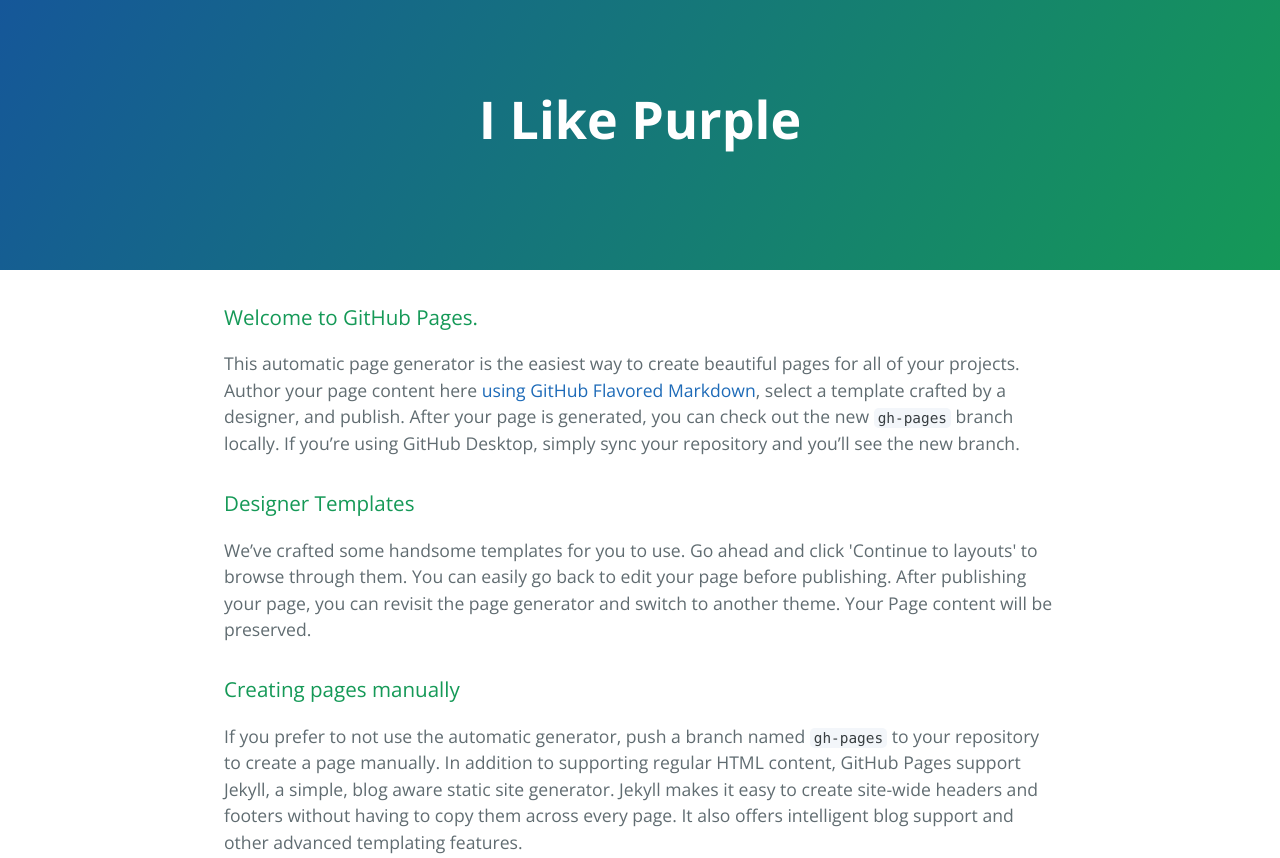
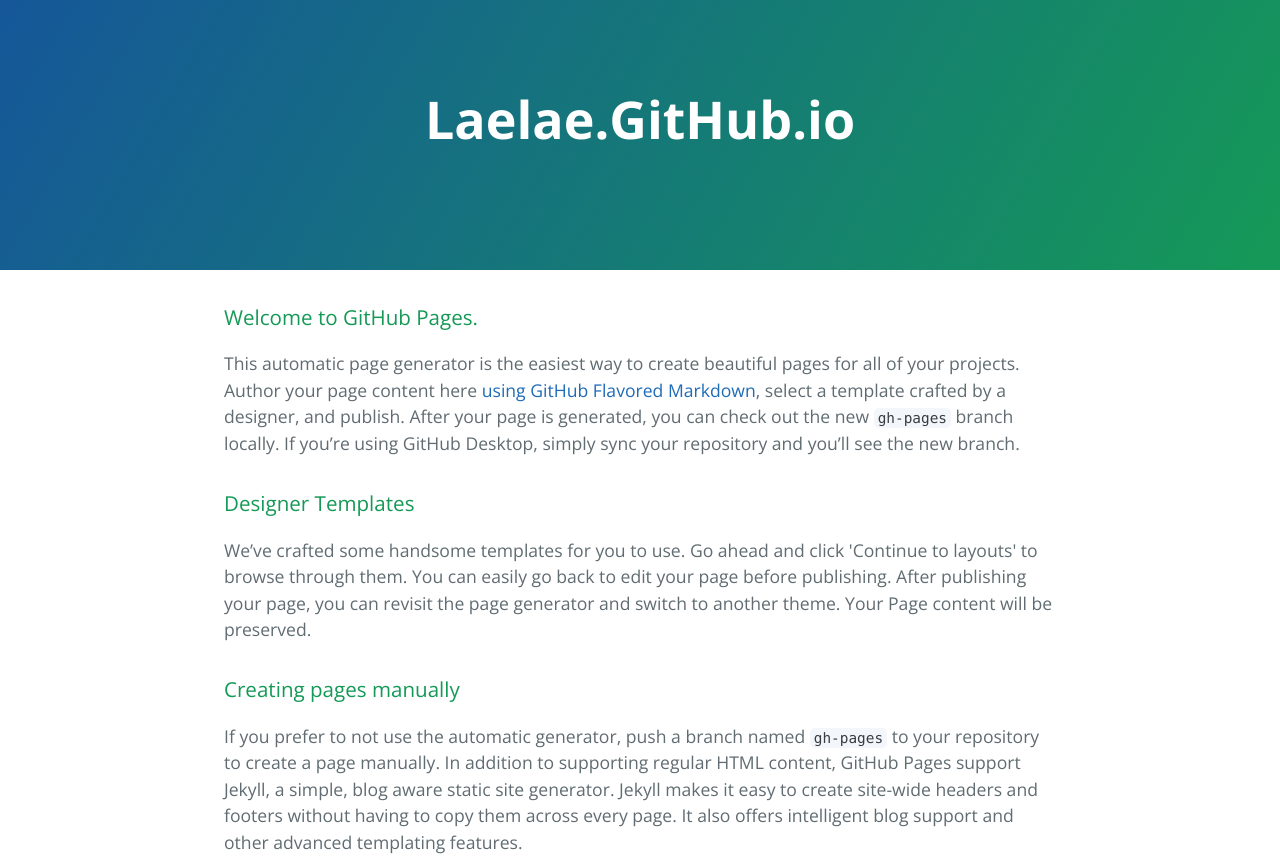
Before and after one commit to laelae/laelae.github.io, a plain HTML site: page index.html in a window 1280 px wide. Shown: the top 858 px of the page. Drawn offline with nearby package versions, Linux system fonts and the light colour scheme.

Commit message:
Changed title
I changed title to “How My Mom Jinxed Me”

```diff
--- a/index.html
+++ b/index.html
@@ -2,7 +2,7 @@
 <html lang="en-us">
   <head>
     <meta charset="UTF-8">
-    <title>I Like Purple</title>
+    <title>How My Mom Jinxed Me</title>
     <meta name="viewport" content="width=device-width, initial-scale=1">
     <link rel="stylesheet" type="text/css" href="stylesheets/normalize.css" media="screen">
     <link href='https://fonts.googleapis.com/css?family=Open+Sans:400,700' rel='stylesheet' type='text/css'>
@@ -11,7 +11,7 @@
   </head>
   <body>
     <section class="page-header">
-      <h1 class="project-name">I Like Purple</h1>
+      <h1 class="project-name">Laelae.GitHub.io</h1>
       <h2 class="project-tagline"></h2>
     </section>
 
```
